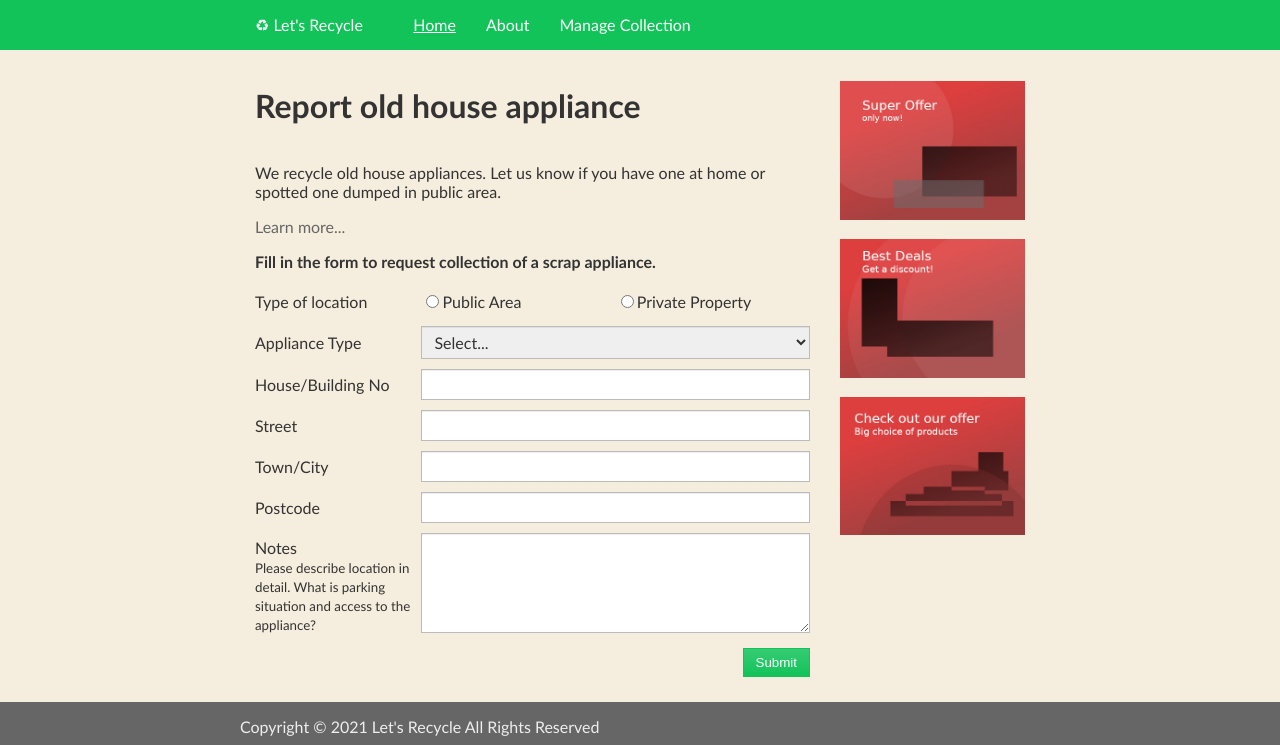
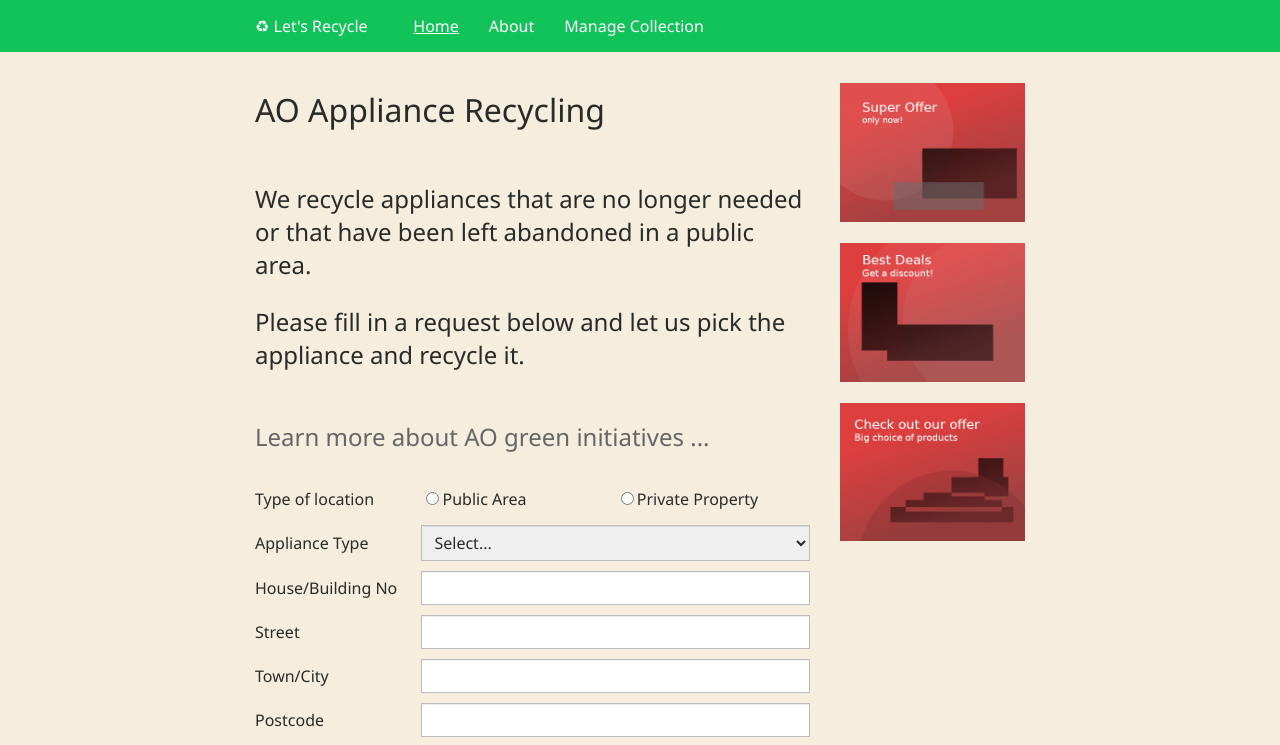
Before and after one commit to lets-recycle-app/lets-recycle-app.github.io, a React (Create React App) app: page /#/ in a window 1280 px wide. Shown: the top 745 px of the page. Built offline with nearby package versions, Linux system fonts and the light colour scheme; the HTML template or start-up script is replaced by a standard one.

Commit message:
Changed font type and weighting across the app.

```diff
--- a/src/App.css
+++ b/src/App.css
@@ -24,6 +24,10 @@
 .main-column, .side-column {
   flex-basis : 0;
   padding: 15px;
+  font-family: "Segoe UI", "Roboto", "Oxygen",
+  "Ubuntu", "Cantarell", "Fira Sans", "Droid Sans", "Helvetica Neue",
+  sans-serif;
+  font-weight: 400;
 }
 .admin-container .side-column {
   border:0;
@@ -38,6 +42,18 @@
 }
 .App {
   background-color: var(--theme-background-color);
+  font-family: "Segoe UI", "Roboto", "Oxygen",
+  "Ubuntu", "Cantarell", "Fira Sans", "Droid Sans", "Helvetica Neue",
+  sans-serif;
+  color: #282b28;
+}
+
+h1, h2, h3, h4 {
+  font-weight: 550;
+}
+
+strong {
+  font-weight: 550;
 }
 
 /* Media queries */
--- a/src/components/AdminDepotMap/AdminDepotMap.js
+++ b/src/components/AdminDepotMap/AdminDepotMap.js
@@ -13,7 +13,7 @@
 const apiUrl = 'https://1t4ggjq9kl.execute-api.eu-west-2.amazonaws.com/prod/api/route-map';
 
 const depotId = 1;
-const driverId = 0;
+const driverId = 3;
 const dayNo = 1;
 
 const AdminDepotMap = () => {
--- a/src/components/AdminDriversList/AdminDriversList.js
+++ b/src/components/AdminDriversList/AdminDriversList.js
@@ -23,6 +23,7 @@
       const address = await getAddressById(item.addressId);
       const objItem = {
         refNo: item.refNo,
+        distance: item.distance,
         name: address.customerName,
         email: address.customerEmail,
         houseNo: address.houseNo,
@@ -58,7 +59,7 @@
 
   return (
     <div className="main-column">
-      <h1>Your {formatFullDate(now) === formatedDate ? `todays (${formatedDate})` : `${formatedDate}`} route is listed below.</h1>
+      <h1>Your route for date {formatFullDate(now) === formatedDate ? `${formatedDate}` : `${formatedDate}`}</h1>
       <form onSubmit={handleForm} >
         <div className="form-row">
           <label htmlFor="id">Select another date:</label>
--- a/src/components/DriversListItem/DriversListItem.css
+++ b/src/components/DriversListItem/DriversListItem.css
@@ -18,8 +18,12 @@
 .drivers-list-item .green {
     background-color: var(--theme-color);
 }
-.drivers-list-item .blue {
-    background-color: #58e2ec;
+.drivers-list-item .dark {
+    font-weight: 10;
+    font-size: 16px;
+    letter-spacing: 2px;
+    background-color: #444b4b;
+    color: #e5f1e2;
 }
 .drivers-list-item .triangle {
     font-size: 20px;
--- a/src/components/DriversListItem/DriversListItem.js
+++ b/src/components/DriversListItem/DriversListItem.js
@@ -4,12 +4,13 @@
 function DriversListItem(props) {
   return (
         <div className="drivers-list-item">
-          <div className= {props.routeAction === 'collection' ? 'box-head green' : 'box-head blue'} >
+          <div className= {props.routeAction === 'collection' ? 'box-head green' : 'box-head dark'} >
 {/*             <span className="tick-box-icon">{props.completed ? '\u2611' : '\u2610'}</span> */}
-            {props.houseNo} {props.street}, {props.town}, {props.postcode}
+            {props.distance} {props.houseNo} {props.street}, {props.town}, {props.postcode}
           </div>
           <div className="box-body">
             Reference no: {props.refNo}
+            <br/>Distance : {props.distance}
             { props.name !== '' ? <br/> : '' }
             { props.name !== '' ? `Name: ${props.name}` : '' }
             { props.email !== '' ? <br/> : ''}
--- a/src/components/FormReport/FormReport.js
+++ b/src/components/FormReport/FormReport.js
@@ -8,12 +8,13 @@
 import { makePostCall } from '../AdminUtils/makeAxiosCalls.js';
 
 const appliances = [
-  { id: 'Big Fridge', weighting: '1.0' },
+  { id: 'Fridge', weighting: '1.0' },
   { id: 'Freezer', weighting: '1.0' },
   { id: 'Washer', weighting: '1.0' },
-  { id: 'Small Fridge', weighting: '0.5' },
   { id: 'Dryer', weighting: '0.5' },
   { id: 'Oven', weighting: '0.5' },
+  { id: 'Cooker', weighting: '0.5' },
+  { id: 'Dishwasher', weighting: '1.0' },
 ];
 let collectionDatesAndRefs = { arrDates: [], arrRefNos: [] };
 function FormReport() {
@@ -182,7 +183,6 @@
   return (
     <div>
       <form onSubmit={submitForm} hidden={!submissionOutcome.showDateForm ? '' : 'hidden'} >
-        <p><strong>Fill in the form to request collection of a scrap appliance.</strong></p>
         <div className={submissionOutcome.css}>
           {submissionOutcome.msg.map((line, i) => <span key={i}>{line}</span>)}
         </div>
--- a/src/components/PageAbout/PageAbout.js
+++ b/src/components/PageAbout/PageAbout.js
@@ -1,12 +1,13 @@
 import React from 'react';
 
 const appliances = [
-  { id: 'Big Fridge', weighting: '1.0' },
+  { id: 'Fridge', weighting: '1.0' },
   { id: 'Freezer', weighting: '1.0' },
   { id: 'Washer', weighting: '1.0' },
-  { id: 'Small Fridge', weighting: '0.5' },
   { id: 'Dryer', weighting: '0.5' },
   { id: 'Oven', weighting: '0.5' },
+  { id: 'Cooker', weighting: '0.5' },
+  { id: 'Dishwasher', weighting: '1.0' },
 ];
 function PageAbout() {
   return (
--- a/src/components/PageContentLanding/PageContentLanding.js
+++ b/src/components/PageContentLanding/PageContentLanding.js
@@ -5,9 +5,13 @@
 function PageContentLanding() {
   return (
     <div className="main-column">
-      <h1>Report old house appliance</h1>
-      <p>We recycle old house appliances. Let us know if you have one at home or spotted one dumped in public area.</p>
-      <Link to="/about">Learn more...</Link>
+      <h1>AO Appliance Recycling</h1>
+      <h2>
+      <p>We recycle appliances that are no longer needed
+        or that have been left abandoned in a public area. </p>
+    <p>Please fill in a request below and let us pick the appliance
+      and recycle it.</p></h2>
+      <Link to="/about"><h2>Learn more about AO green initiatives ...</h2></Link>
       <FormReport />
     </div>
   );
--- a/src/components/Sidebar/Sidebar.css
+++ b/src/components/Sidebar/Sidebar.css
@@ -1,3 +1,8 @@
 img {
     max-width: 100%;
 }
+body, h1, h2 {
+    font-family: "Segoe UI", "Roboto", "Oxygen",
+    "Ubuntu", "Cantarell", "Fira Sans", "Droid Sans", "Helvetica Neue",
+    sans-serif;
+}
```
Also changed, not shown: src/components/Header/Header.css (line endings or trailing spaces), 1 other file (tests, documents, lock files or other folders).
